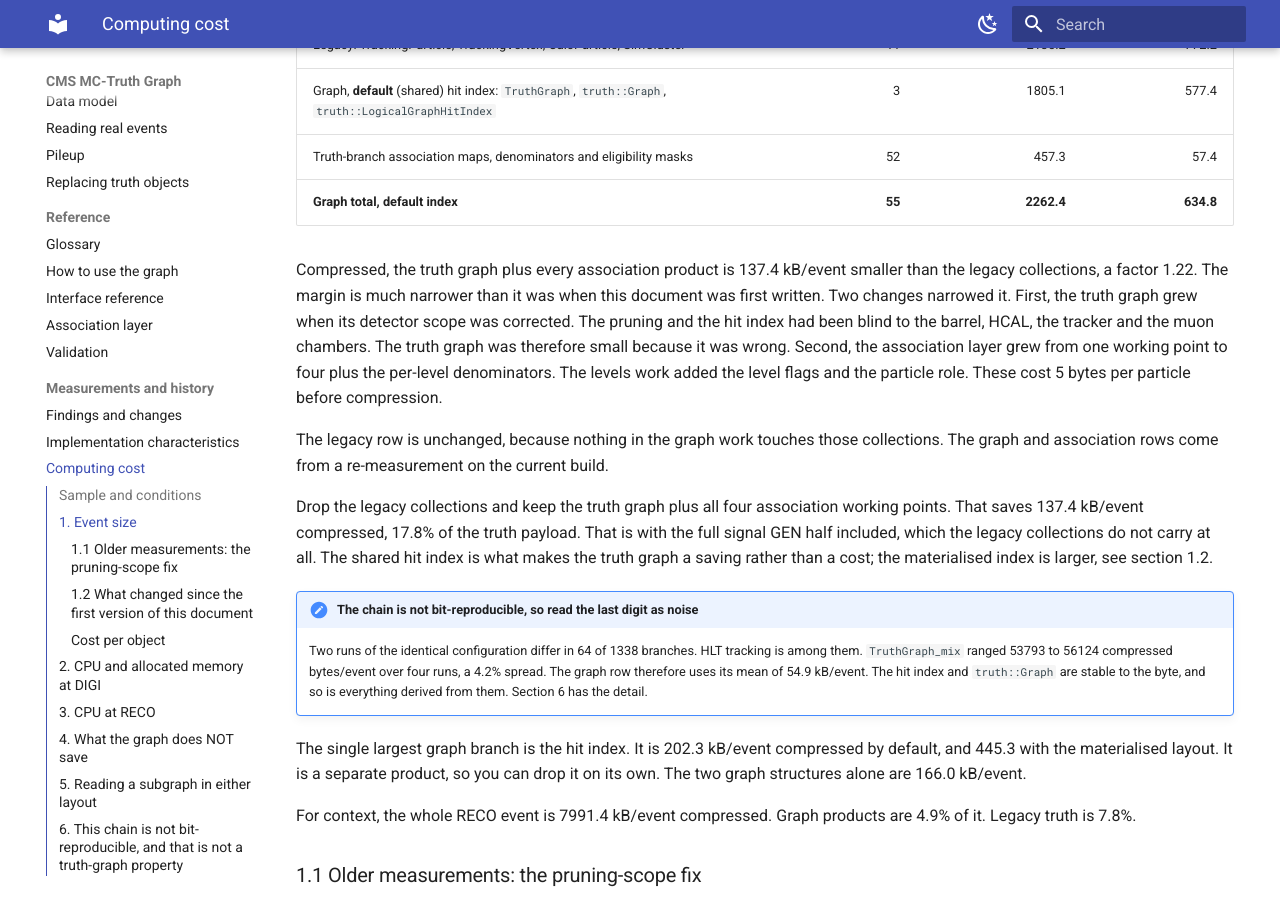
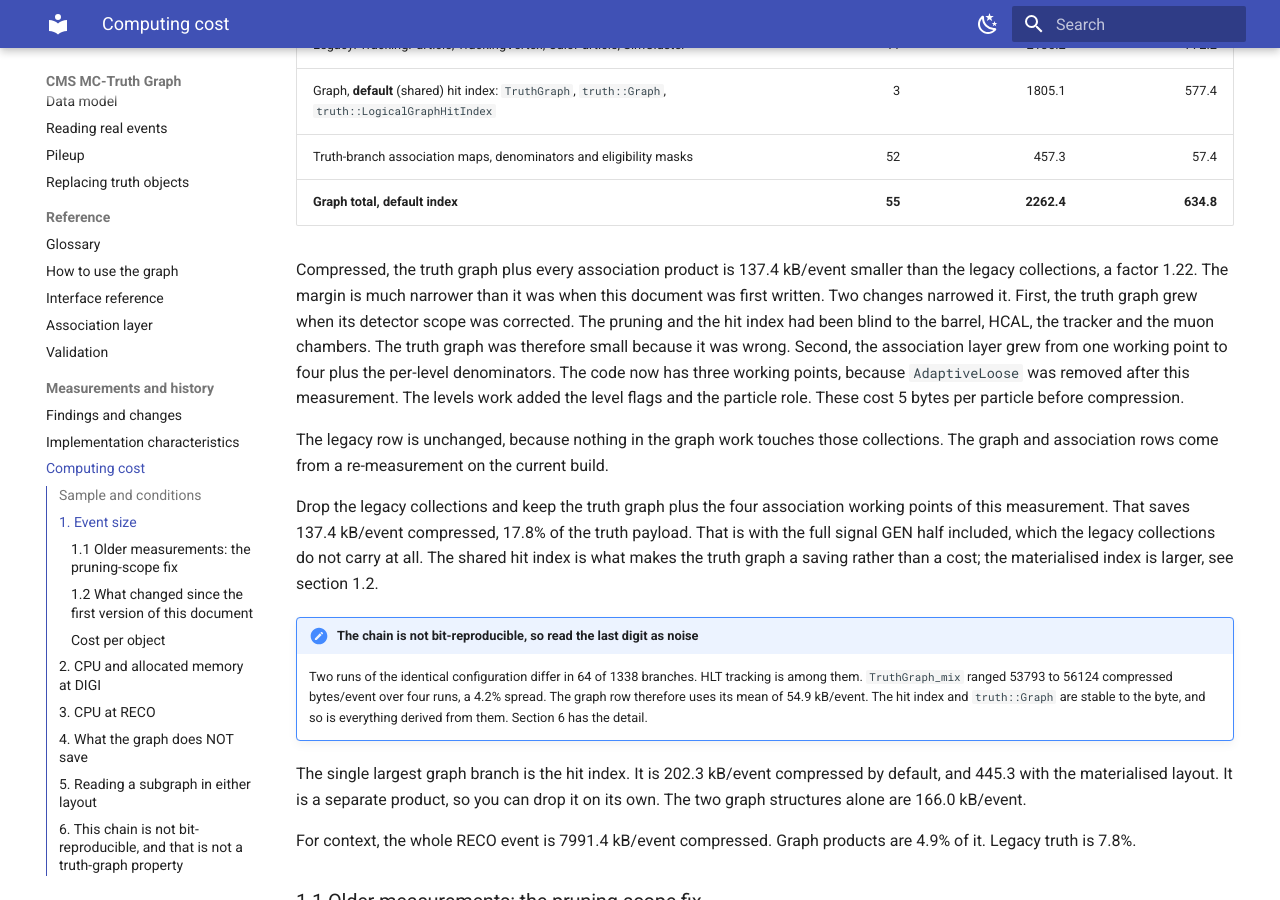
Before and after one commit to felicepantaleo/cms-truth-docs, an MkDocs documentation site: the page built from docs/resource-cost.md, in a window 1280 px wide and 900 px high, scrolled down 1081 px. Built offline with MkDocs 1.6.1 and Material for MkDocs 9.7.7, drawn with Linux system fonts in a browser that asks for light colours.

Commit message:
resource-cost: the size measurement has four working points; the code now has three

```diff
--- a/docs/resource-cost.md
+++ b/docs/resource-cost.md
@@ -40,16 +40,17 @@ when this document was first written. Two changes narrowed it. First, the truth
 grew when its detector scope was corrected. The pruning and the hit index had been
 blind to the barrel, HCAL, the tracker and the muon chambers. The truth graph was
 therefore small because it was wrong. Second, the association layer grew from one
-working point to four plus the per-level denominators. The levels work added the level
-flags and the particle role. These cost 5 bytes per particle before compression.
+working point to four plus the per-level denominators. The code now has three working
+points, because `AdaptiveLoose` was removed after this measurement. The levels work
+added the level flags and the particle role. These cost 5 bytes per particle before compression.
 
 The legacy row is unchanged, because nothing in the graph work touches those
 collections. The graph and association rows come from a re-measurement on the current
 build.
 
-Drop the legacy collections and keep the truth graph plus all four association working
-points. That saves 137.4 kB/event compressed, 17.8% of the truth payload. That is
-with the full signal GEN half included, which the legacy collections do not carry at
+Drop the legacy collections and keep the truth graph plus the four association working
+points of this measurement. That saves 137.4 kB/event compressed, 17.8% of the truth
+payload. That is with the full signal GEN half included, which the legacy collections do not carry at
 all. The shared hit index is what makes the truth graph a saving rather than a cost;
 the materialised index is larger, see section 1.2.
 
```
